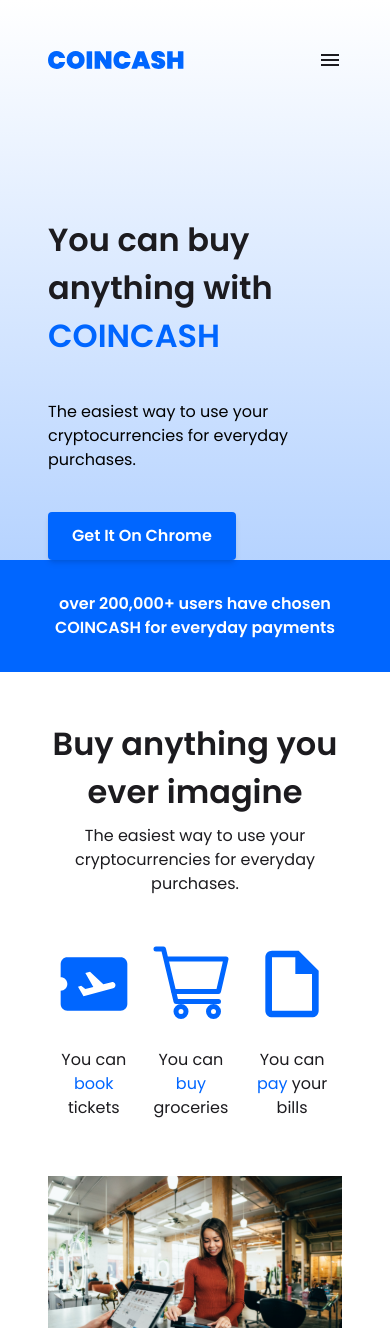
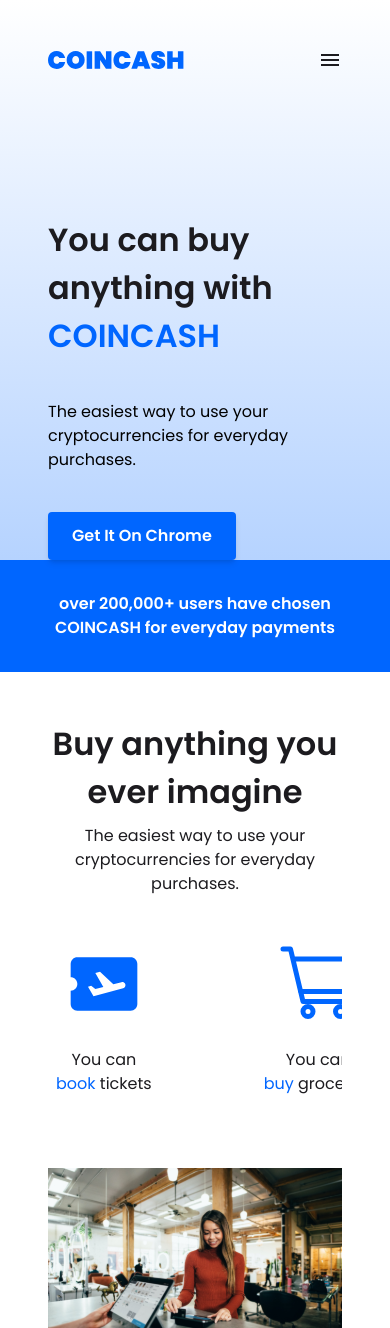
Before and after one commit to triantafd/ta-datawise-landing-page, a React (Create React App) app: page / in a window 390 px wide. Shown: the top 1328 px of the page. Built offline with nearby package versions, Linux system fonts and the light colour scheme.

Commit message:
fix scrollar in options

```diff
--- /dev/null
+++ b/src/components/Content/HeaderContent/index.tsx
@@ -0,0 +1,26 @@
+import React from 'react';
+
+interface IContentHeaderProps {
+
+}
+
+const ContentHeader: React.FC<IContentHeaderProps> = () => {
+  return (
+    <div className="flex flex-col space-y-24 md:mt-0">
+      <div className="flex flex-col space-y-2">
+        <h1
+          className="header1 text-center text-black"
+        >
+          Buy anything you ever imagine
+        </h1>
+        <p
+          className="body2 text-center text-black"
+        >
+          The easiest way to use your cryptocurrencies for everyday purchases.
+        </p>
+      </div >
+    </div>
+  );
+};
+
+export default ContentHeader;
--- a/src/components/Content/Options/index.tsx
+++ b/src/components/Content/Options/index.tsx
@@ -7,23 +7,27 @@
 
 const Options: React.FC<IOptions> = () => {
   return (
-    <div className="flex flex-row justify-between">
-
+    <div className="flex flex-row justify-between options-container space-x-24 md:space-x-0">
+      <div className='mb-4 md:mb-0 flex-shrink-0'>
         <OptionItem imgSrc='images/Airplane-Ticket.svg'>
           You can  <br></br>
           <span className='text-primary'>book</span> tickets
         </OptionItem>
+      </div>
 
+      <div className='mb-4 md:mb-0 flex-shrink-0'>
         <OptionItem imgSrc='images/Cart.svg'>
           You can<br></br>
           <span className='text-primary'>buy</span> groceries
         </OptionItem>
+      </div>
 
+      <div className='mb-4 md:mb-0 flex-shrink-0'>
         <OptionItem imgSrc='images/Page.svg'>
           You can <br></br>
           <span className='text-primary'>pay</span> your bills
         </OptionItem>
-
+      </div>
     </div>
 
   );
--- a/src/components/Content/index.tsx
+++ b/src/components/Content/index.tsx
@@ -2,6 +2,7 @@
 import Options from './Options';
 import MainContent from './MainContent';
 import { mainContentData } from 'data/mainContent';
+import ContentHeader from './HeaderContent';
 
 
 interface ContentProps {
@@ -13,29 +14,12 @@
     <div className="bg-white pb-0">
       <div className='container mx-auto p-12 flex flex-col'>
         <div className='flex flex-col space-y-12 md:space-y-24'>
-
           {/*      Section (Header + Body) */}
-          <div className="flex flex-col space-y-24 md:mt-0">
-            <div className="flex flex-col space-y-2">
-              <h1
-                className="header1 text-center text-black"
-              >
-                Buy anything you ever imagine
-              </h1>
-              <p
-                className="body2 text-center text-black"
-              >
-                The easiest way to use your cryptocurrencies for everyday purchases.
-              </p>
-            </div >
-          </div>
-
-
-          {/*      Section (Icons) + Text Below */}
+          <ContentHeader />
+          {/*      Section (Icons) + Description  */}
           <Options />
           {/* <!-- MainContent --> */}
           <MainContent rows={mainContentData} />
-
         </div>
       </div>
     </div >
--- /dev/null
+++ b/src/data/optionsData.tsx
@@ -0,0 +1,29 @@
+export const optionsData = [
+  {
+    imgSrc: 'images/Airplane-Ticket.svg',
+    children: (
+      <>
+        You can <br />
+        <span className='text-primary'>book</span> tickets
+      </>
+    ),
+  },
+  {
+    imgSrc: 'images/Cart.svg',
+    children: (
+      <>
+        You can <br />
+        <span className='text-primary'>buy</span> groceries
+      </>
+    ),
+  },
+  {
+    imgSrc: 'images/Page.svg',
+    children: (
+      <>
+        You can <br />
+        <span className='text-primary'>pay</span> your bills
+      </>
+    ),
+  },
+];
--- a/src/index.css
+++ b/src/index.css
@@ -49,6 +49,24 @@
   }
 }
 
+.options-container {
+  overflow-x: auto; /* This ensures it scrolls when content overflows */
+}
+
+.options-container::-webkit-scrollbar {
+  height: 4px;
+}
+
+.options-container::-webkit-scrollbar-track {
+  background: #A3A6AA;
+  border-radius: 2px;
+}
+
+.options-container::-webkit-scrollbar-thumb {
+  background: #0066ff;
+  border-radius: 2px;
+}
+
 .hero.bg body {
   margin: 0;
   font-family: -apple-system, BlinkMacSystemFont, "Segoe UI", "Roboto", "Oxygen",
```
Lines whose indentation alone changed are shown as unchanged.
